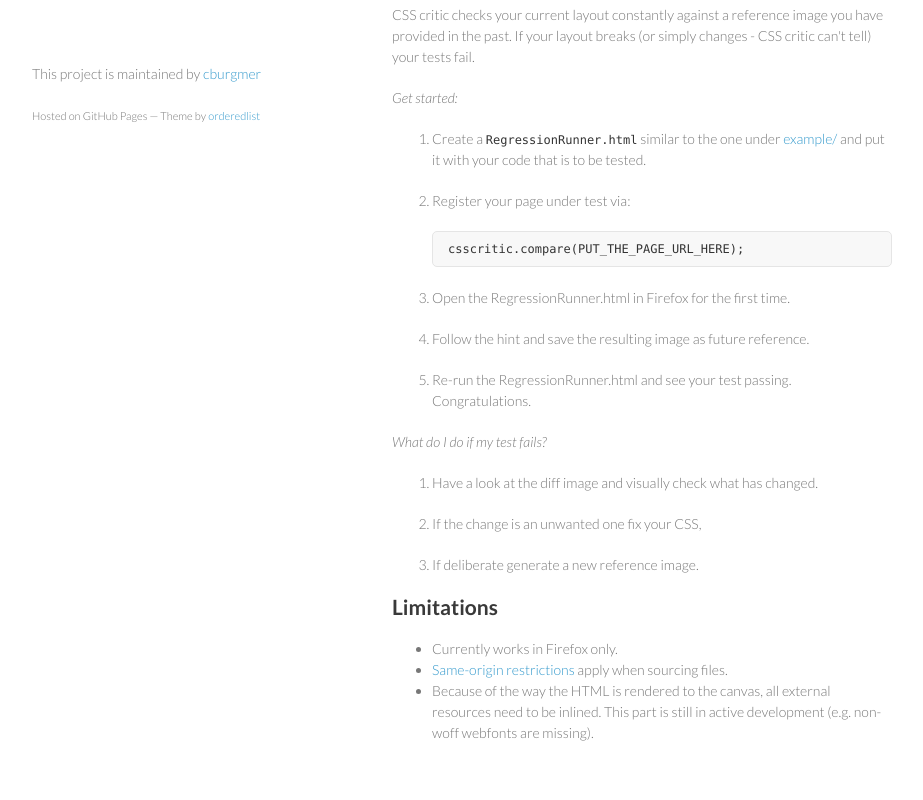
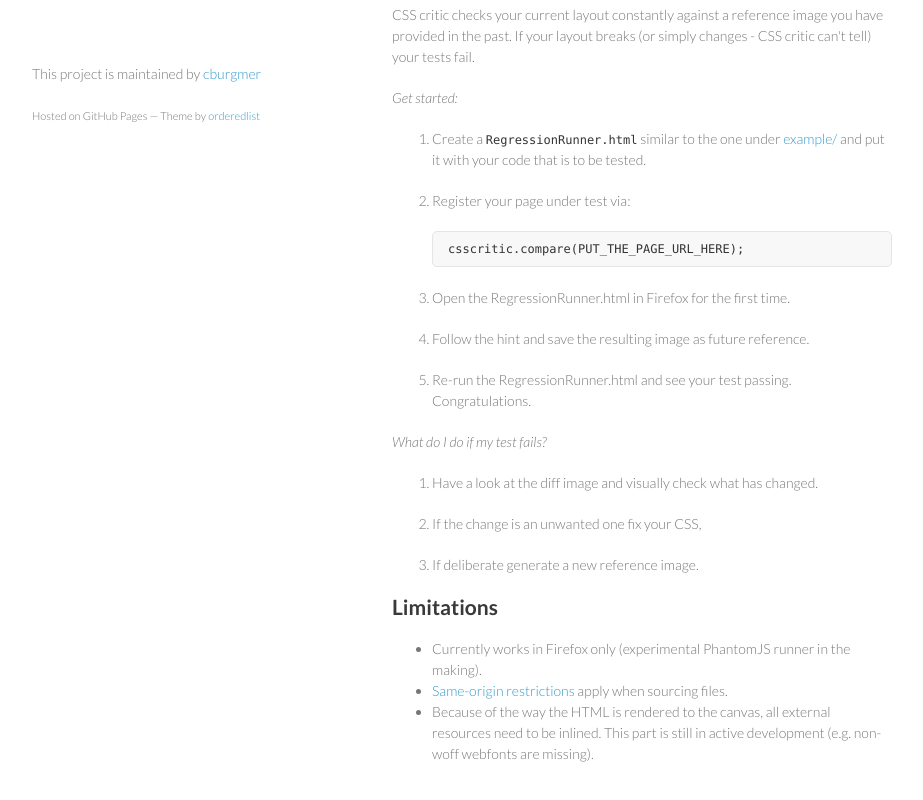
Before and after one commit to cburgmer/csscritic, a plain HTML site: page index.html in a window 1280 px wide. Shown: the part 605-1405 px from the top of the page, without its empty margins (178-1101 px from the left). Drawn offline with Linux system fonts and the light colour scheme.

Commit message:
Update info

```diff
--- a/index.html
+++ b/index.html
@@ -62,7 +62,7 @@
 </ol><h2>Limitations</h2>
 
 <ul>
-<li>Currently works in Firefox only.</li>
+<li>Currently works in Firefox only (experimental PhantomJS runner in the making).</li>
 <li>
 <a href="https://developer.mozilla.org/en-US/docs/Same_origin_policy_for_JavaScript">Same-origin restrictions</a> apply when sourcing files.</li>
 <li>
```
